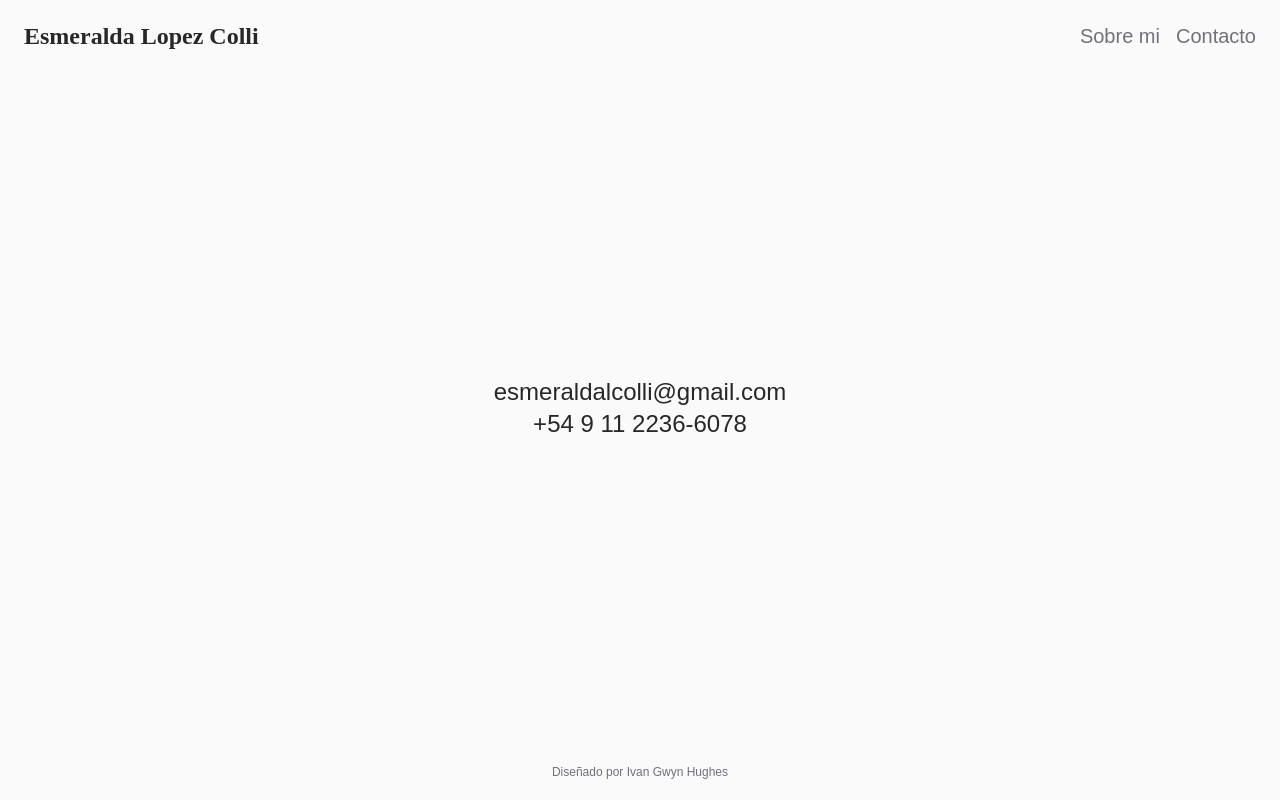
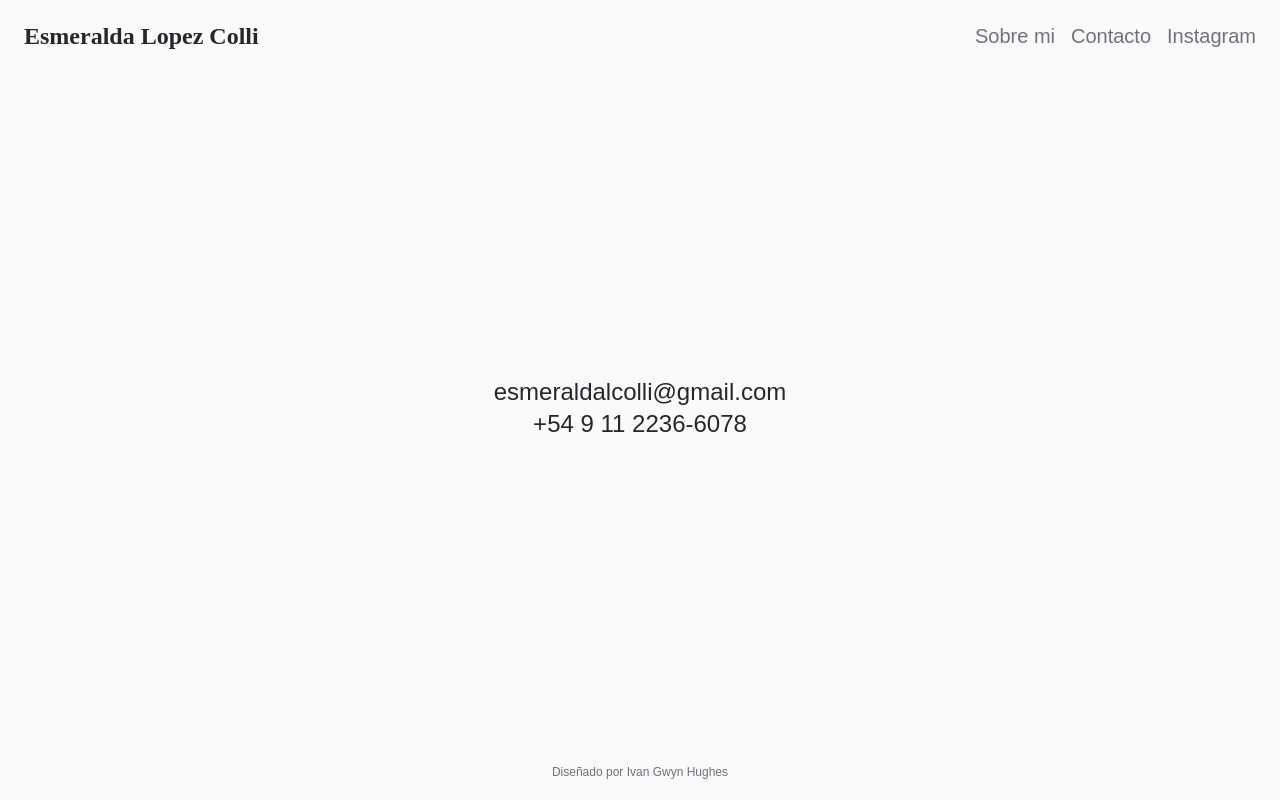
Before and after one commit to akagwyn/esme-portafolio, a React (Vite) app: page /contacto in a window 1280 px wide. Built offline with nearby package versions, Linux system fonts and the light colour scheme; a web font is replaced by a local one.

Commit message:
detalles 2

```diff
--- a/src/Nav.tsx
+++ b/src/Nav.tsx
@@ -56,14 +56,14 @@ export default function Nav() {
             >
               Contacto
             </Link>
-            {/* <Link
-              to="https://www.instagram.com/ivan.gwyn/"
+            <Link
+              to="https://www.instagram.com/esmeraldaaaaa_lopez/"
               target="_blank"
               className="px-2"
               onClick={() => handleCloseMenu()}
             >
               Instagram
-            </Link> */}
+            </Link>
           </li>
         </ul>
       )}
@@ -99,7 +99,7 @@ export default function Nav() {
                 Home{" "}
               </p>
             </Link>
-            <Link to="/">
+            <Link to="/sobre-mi">
               <p className="m-2" onClick={() => handleCloseMenu()}>
                 Sobre mi
               </p>
@@ -109,6 +109,14 @@ export default function Nav() {
                 Contacto
               </p>
             </Link>
+            <Link
+              to="https://www.instagram.com/esmeraldaaaaa_lopez/"
+              target="_blank"
+              className="m-2"
+              onClick={() => handleCloseMenu()}
+            >
+              Instagram
+            </Link>
           </div>
         </div>
       )}
--- a/src/useFlickrApiGallery.ts
+++ b/src/useFlickrApiGallery.ts
@@ -26,7 +26,6 @@ const useFlickrApiGallery = ({ albumId }: useFlickrApi) => {
 
         if (response.ok) {
           const data = await response.json();
-          console.log(data);
           setPhotos(data.photoset.photo);
           setIsLoading(false);
         } else {
```
